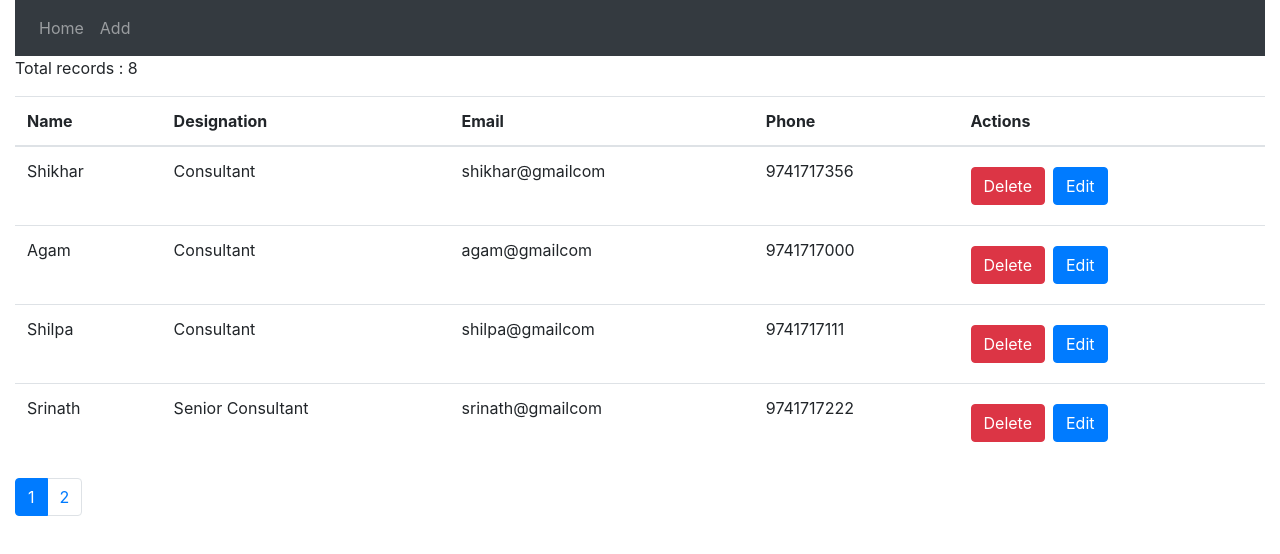
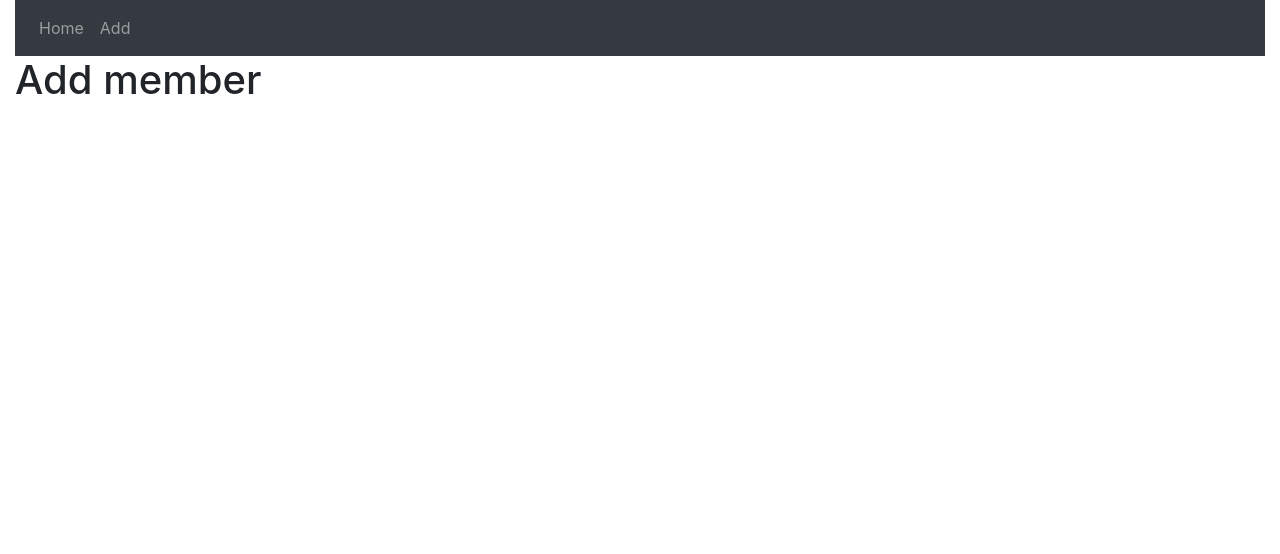
Before and after one commit to ShikharBh/employeemanagement, a React (Create React App) app: page /Add in a window 1280 px wide. Shown: the top 554 px of the page. Built offline with nearby package versions, Linux system fonts and the light colour scheme.

Commit message:
code enhancement

```diff
--- a/src/App.js
+++ b/src/App.js
@@ -1,24 +1,24 @@
-import React, { useEffect } from "react";
+import React from "react";
 import "./App.css";
-import { Route, Switch, withRouter } from "react-router-dom";
+import { Route, Switch} from "react-router-dom";
 import Home from "./components/homePage/homePage";
 import Navbar from "./components/navbar/navbar";
 import Add from "./components/addEmployee/addEmployee";
 
 function App() {
-  useEffect(() => console.log("Refresh"));
+  // useEffect(() => console.log("Refresh"));
 
   return (
     <div className="container-fluid">
       <Navbar />
       <div>
         <Switch>
+          <Route path="/Add" component={Add} />
           <Route path="/" render={(props) => <Home {...props} />} />
-          <Route path="/Add" component={Add} />
         </Switch>
       </div>
     </div>
   );
 }
 
-export default withRouter(App);
+export default App;
--- a/src/common/modal/modal.jsx
+++ b/src/common/modal/modal.jsx
@@ -4,7 +4,7 @@ import Button from "react-bootstrap/Button";
 
 function ModalItem(props) {
   const [show, setShow] = useState(false);
-  const action = props.action;
+  const {action, onDelete} = props;
 
   const handleClose = () => setShow(false);
   const handleShow = () => setShow(true);
@@ -28,7 +28,7 @@ function ModalItem(props) {
           </Button>
           <Button
             variant="primary"
-            onClick={() => props.onDelete(props.employee)}
+            onClick={() =>onDelete(props.employee)}
           >
             {action}
           </Button>
--- a/src/components/homePage/homePage.jsx
+++ b/src/components/homePage/homePage.jsx
@@ -24,6 +24,10 @@ function Home() {
   }
 
   const employees = Paginate(allEmployees, currentPage, pageSize);
+  if(employees.length === 0){
+    setcurrentPage(currentPage-1)
+  }
+
   return (
     <React.Fragment>
       <p>Total records : {count}</p>
--- a/src/index.js
+++ b/src/index.js
@@ -5,16 +5,14 @@ import App from "./App";
 import * as serviceWorker from "./serviceWorker";
 import "bootstrap/dist/css/bootstrap.css";
 import "font-awesome/css/font-awesome.css";
-import { BrowserRouter, withRouter} from 'react-router-dom';
+import { BrowserRouter } from "react-router-dom";
 
-const WithRouterApp = withRouter(App);
+// const WithRouterApp = withRouter(App);
 
 ReactDOM.render(
-  <React.StrictMode>
-    <BrowserRouter>
-    <WithRouterApp />
-    </BrowserRouter>
-  </React.StrictMode>,
+  <BrowserRouter>
+    <App />
+  </BrowserRouter>,
   document.getElementById("root")
 );
 
```
